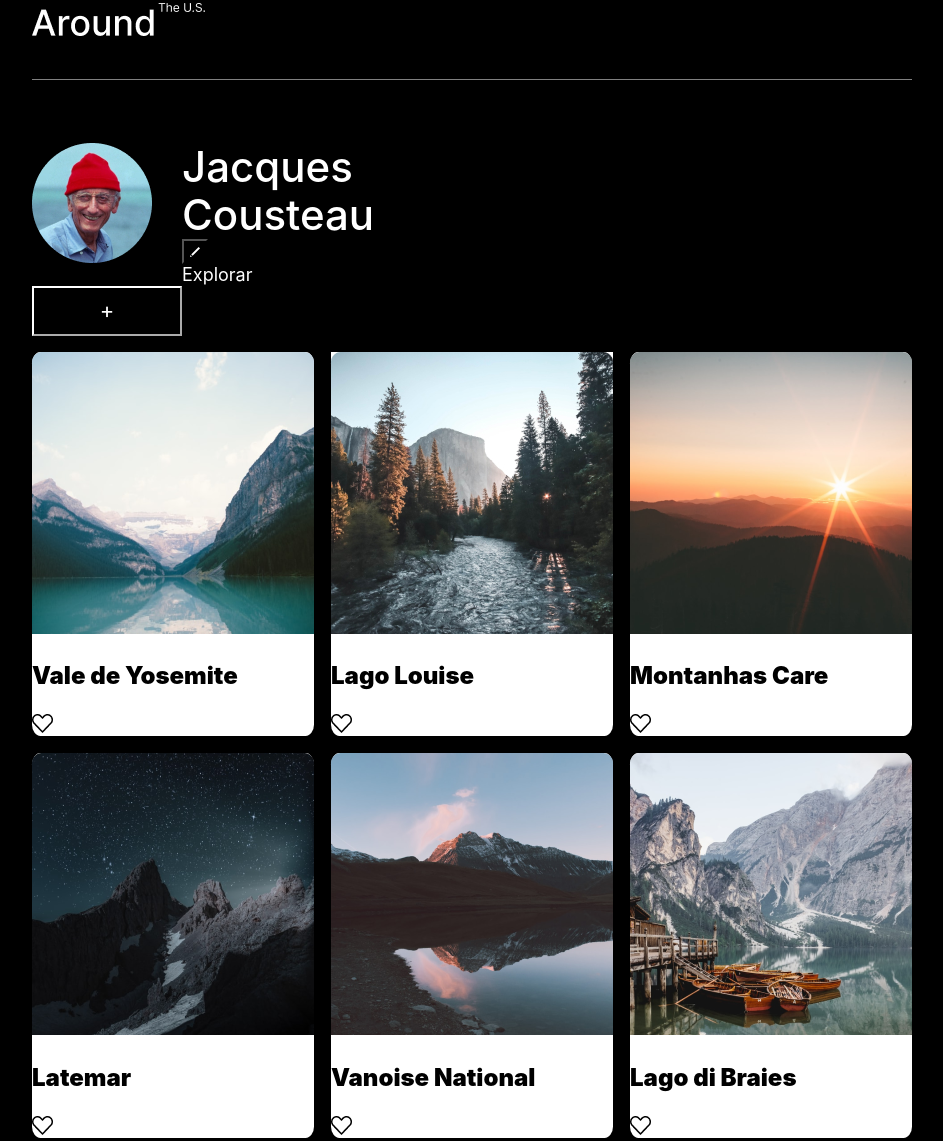
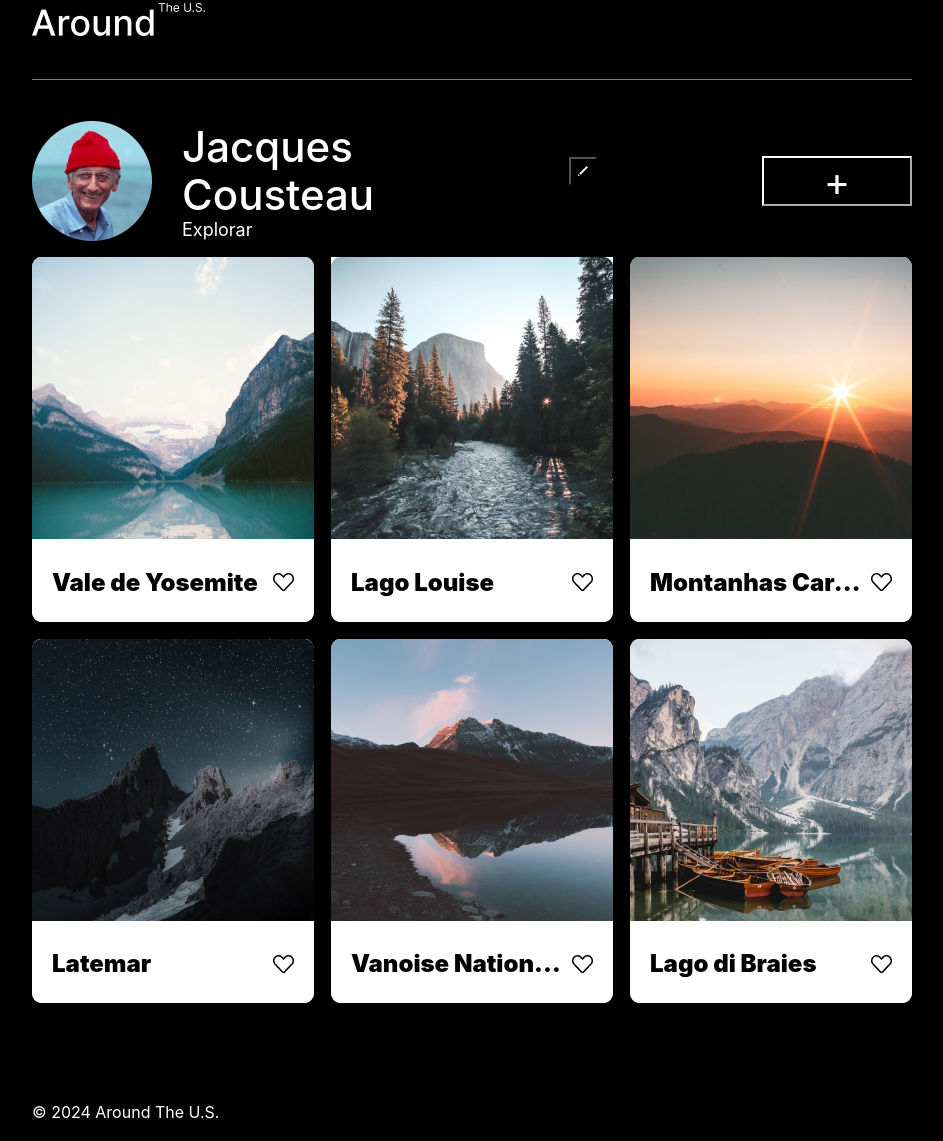
Before and after one commit to Valdeangus/web_project_around, a plain HTML site: page index.html in a window 1280 px wide. Shown: the part 42-1183 px from the top of the page, without its empty margins (168-1111 px from the left). Drawn offline with Linux system fonts and the light colour scheme.

Commit message:
Layout base

```diff
--- a/blocks/cards.css
+++ b/blocks/cards.css
@@ -1,6 +1,16 @@
+.main {
+    max-width: 880px;
+
+}
+
+.card {
+    max-width: 880px;
+
+}
+
 .cards {
   max-width: 880px;
-    max-height: 743px;
+  /* max-height: 743px; */
   display: flex;
   flex-wrap: wrap;
   justify-content: center;
@@ -16,11 +26,45 @@
 
 .card__imagens_img {
   max-width: 282px;
-    max-height: 361px;
+  /* max-height: 361px; */
+}
+
+.card__texto {
+  background-color: white;
+  border-radius: 0 0 10px 10px;
+  display: flex;
+  /* justify-content: space-between; */
+  align-items: center;
+  padding: 25px 20px;
 }
 
 .card__imagens_texto {
+  /* font-family: "Inter", Arial, sans-serif; */
   font-weight: 900;
   font-size: 24px;
-    line-height: 29.05px
+  line-height: 29.05px;
+  margin: 0;
+  overflow: hidden;
+  text-overflow: ellipsis;
+  white-space: nowrap;
 }
+
+.card__button {
+  display: flex;
+  flex-direction: column;
+  align-items: center;
+  margin-left: auto;
+  gap: 3px;
+}
+
+.card__button_heart {
+  background: url(../imagens/Group.png);
+  background-repeat: no-repeat;
+  width: 21px;
+  height: 18px;
+  border: none;
+}
+
+.card__heart-count {
+  color: black;
+}
--- a/blocks/footer.css
+++ b/blocks/footer.css
@@ -1,4 +1,5 @@
 .footer {
+    max-width: 880px;
     color: white;
     margin-top: 100px;
 }
--- a/blocks/header.css
+++ b/blocks/header.css
@@ -1,9 +1,10 @@
 
 .header{
+    max-width: 880px;
+
 }
 
 .header__logo {
-    max-width: 880px;
     border-bottom: 1px solid grey;
 }
 
@@ -16,7 +17,7 @@
     flex-direction: row;
     /* justify-content: space-between; */
     align-items: center;
-    max-width: 880px;
+    width: 880px;
     margin-top: 41px;
 }
 
@@ -25,19 +26,24 @@
     /* flex-direction: row; */
 }
 
+.profile__imagem {
+    margin-right: 30px;
+}
+
 .header__info {
-    display: flex;
-    flex-direction: column;
-    align-items: flex-start;
-    margin: 22px 21px 0 30px;
+    width: 340px;
 }
 
 .header__info_profile {
-    max-width: 300px;
+    display: flex;
+    align-items: center;
+
+    /* justify-content: space-between; */
+    width: 415px;
 }
 
 .header__name {
-    font-family: "Inter";
+    /* font-family: "Inter"; */
     color: white;
     font-size: 42px;
     font-weight: 500;
@@ -46,7 +52,7 @@
 }
 
 .header__subtitle {
-    font-family: "Inter";
+    /* font-family: "Inter"; */
     color: white;
     font-size: 18px;
     font-weight: 400;
@@ -60,14 +66,16 @@
     width: 150px;
     height: 50px;
     border-color: white;
-    font-size: 22px;
+    font-size: 40px;
+    margin-left: auto;
 }
 
 .header__profile_edit {
     background-color: black;
     /* border: 1px; */
     /* color: black; */
-    width: ;
-    height: ;
+    width: 28px;
+    height: 28px;
+    margin-left: 18px;
     /* border-color: white; */
 }
--- a/blocks/page.css
+++ b/blocks/page.css
@@ -1,6 +1,8 @@
 .page {
-    background-color: black;
-    padding: 45px 200px 145px;
-    font-family: "Inter", Arial, sans-serif;
-    overflow: hidden;
+  max-width: 880px;
+  background-color: black;
+  font-family: "Inter", Arial, sans-serif;
+  padding: 45px 200px 145px;
+  margin: 0 auto;
+  /* width: 1280px; */
 }
--- /dev/null
+++ b/blocks/profile.css
@@ -0,0 +1,4 @@
+.profile {
+    max-width: 880px;
+
+}
--- a/index.html
+++ b/index.html
@@ -12,67 +12,101 @@
         <div class="header__logo">
             <img src="./imagens/Vector.png" alt="" class="header__logo_img">
         </div>
+    </header>
+    <main class="main">
+        <section class="profile">
             <div class="header__profile">
                 <div class="header__profile_information">
-                <img src="./imagens/Avatar.png" alt="" class="">
+                    <img src="./imagens/Avatar.png" alt="" class="profile__imagem">
                 </div>
                 <div class="header__info">
                     <div class="header__info_profile">
-                    <p class="header__name">Jacques Cousteau</p>
+                        <h1 class="header__name">Jacques Cousteau</h1>
                         <button class="header__profile_edit">
                             <img src="./imagens/pen.png" alt="" class="">
                         </button>
                     </div>
                     <p class="header__subtitle">Explorar</p>
                 </div>
+                <button class="header__button_add"> + </button>
             </div>
-        <button class="header__button_add"> + </button>
-    </header>
-    <main>
+        </section>
+        <section class="card">
             <ul class="cards">
                 <li class="card__imagens">
                     <div class="card__imagens_img">
                         <img src="/imagens/valley.png" alt="" class="valey">
-                    <p class="card__imagens_texto">Vale de Yosemite</p>
+                        <div class="card__texto">
+                            <h2 class="card__imagens_texto">Vale de Yosemite</h2>
+                            <div class="card__button">
+                                <button class="card__button_heart"></button>
+                                <!-- <span class="card__heart-count">0</span> -->
                             </div>
-                <img src="./imagens/Group.png" alt="">
+                        </div>
+                    </div>
                 </li>
                 <li class="card__imagens">
                     <div class="card__imagens_img">
                         <img src="./imagens/lake.jpg" alt="" class="lake">
-                    <p class="card__imagens_texto">Lago Louise</p>
+                        <div class="card__texto">
+                            <h2 class="card__imagens_texto">Lago Louise</h2>
+                            <div class="card__button">
+                                <button class="card__button_heart"></button>
+                                <!-- <span class="card__heart-count">0</span> -->
                             </div>
-                <img src="./imagens/Group.png" alt="">
+                        </div>
+                    </div>
                 </li>
                 <li class="card__imagens">
                     <div class="card__imagens_img">
                         <img src="./imagens/hills.png" alt="" class="hills">
-                    <p class="card__imagens_texto">Montanhas Care</p>
+                        <div class="card__texto">
+                            <h2 class="card__imagens_texto">Montanhas Careeee</h2>
+                            <div class="card__button">
+                                <button class="card__button_heart"></button>
+                                <!-- <span class="card__heart-count">0</span> -->
                             </div>
-                <img src="./imagens/Group.png" alt="">
+                        </div>
+                    </div>
                 </li>
                 <li class="card__imagens">
                     <div class="card__imagens_img">
                         <img src="./imagens/sky_night.png" alt="" class="nights_sky">
-                    <p class="card__imagens_texto">Latemar</p>
+                        <div class="card__texto">
+                            <h2 class="card__imagens_texto">Latemar</h2>
+                            <div class="card__button">
+                                <button class="card__button_heart"></button>
+                                <!-- <span class="card__heart-count">0</span> -->
                             </div>
-                <img src="./imagens/Group.png" alt="">
+                        </div>
+                    </div>
                 </li>
                 <li class="card__imagens">
                     <div class="card__imagens_img">
                         <img src="./imagens/mirror.png" alt="" class="mirror">
-                    <p class="card__imagens_texto">Vanoise National</p>
+                        <div class="card__texto">
+                            <h2 class="card__imagens_texto">Vanoise Nationaooo</h2>
+                            <div class="card__button">
+                                <button class="card__button_heart"></button>
+                                <!-- <span class="card__heart-count">0</span> -->
                             </div>
-                <img src="./imagens/Group.png" alt="">
+                        </div>
+                    </div>
                 </li>
                 <li class="card__imagens">
                     <div class="card__imagens_img">
                         <img src="./imagens/landscape.png" alt="" class="landscape">
-                    <p class="card__imagens_texto">Lago di Braies</p>
+                        <div class="card__texto">
+                            <h2 class="card__imagens_texto">Lago di Braies</h2>
+                            <div class="card__button">
+                                <button class="card__button_heart"></button>
+                                <!-- <span class="card__heart-count">0</span> -->
                             </div>
-                <img src="./imagens/Group.png" alt="">
+                        </div>
+                    </div>
                 </li>
             </ul>
+        </section>
     </main>
 </body>
 <footer class="footer">
--- a/page/index.css
+++ b/page/index.css
@@ -1,5 +1,7 @@
 @import url(../vendor/normalize.css);
+@import url(../Inter_web/Inter-VariableFont_slnt\,wght.ttf);
 @import url(../blocks/page.css);
 @import url(../blocks/header.css);
+@import url(../blocks/profile.css);
 @import url(../blocks/cards.css);
 @import url(../blocks/footer.css);
```
Also changed, not shown: Inter_web/Inter-VariableFont_slnt,wght.ttf (added), 1 other file. Lines whose indentation alone changed are shown as unchanged.
